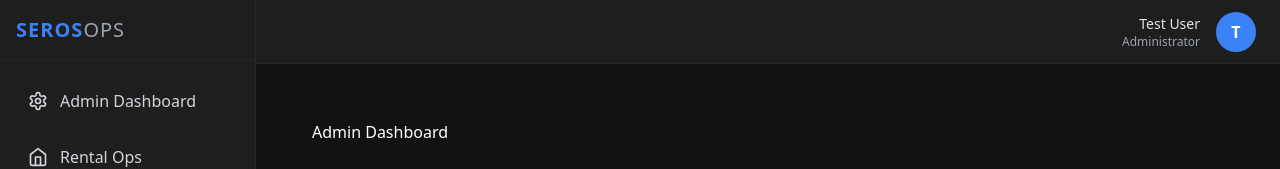
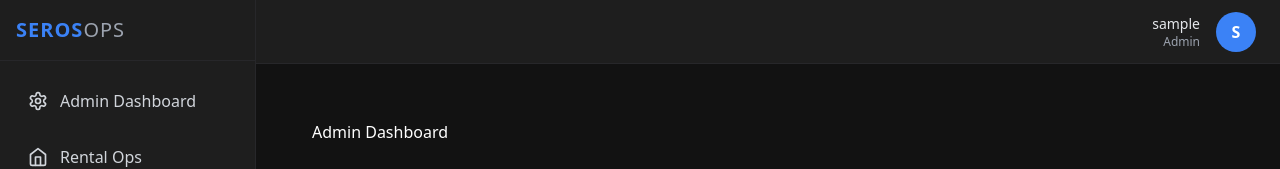
Before and after one commit to Sharmavatsal/Seros, a React (Vite) app in the folder frontend/: page /admin in a window 1280 px wide. Shown: the top 169 px of the page. Built offline with nearby package versions, Linux system fonts and the light colour scheme; sample sign-in values are in the browser's storage.

Commit message:
feat: implement dynamic sidebar rendering based on role

```diff
--- a/frontend/src/components/layout/MainLayout.jsx
+++ b/frontend/src/components/layout/MainLayout.jsx
@@ -1,7 +1,19 @@
-import { Link, Outlet } from 'react-router-dom';
-import { Home, HardHat, Wrench, Settings, LogOut } from 'lucide-react';
+import { Link, Outlet, useNavigate } from 'react-router-dom';
+import { Home, HardHat, Wrench, Settings, LogOut, User as UserIcon } from 'lucide-react';
+import { useAuthStore } from '../../store/authStore';
 
 const Sidebar = () => {
+  const user = useAuthStore((state) => state.user);
+  const logout = useAuthStore((state) => state.logout);
+  const navigate = useNavigate();
+
+  const handleLogout = () => {
+    logout();
+    navigate('/login');
+  };
+
+  const isAdmin = user?.role === 'admin';
+
   return (
     <div className="w-64 bg-surface border-r border-border h-full flex flex-col">
       <div className="p-4 border-b border-border">
@@ -9,26 +21,34 @@ const Sidebar = () => {
       </div>
 
       <nav className="flex-1 p-4 space-y-2">
+        {isAdmin && (
           <Link to="/admin" className="flex items-center space-x-3 p-3 rounded-md hover:bg-gray-800 text-gray-300 hover:text-white transition-colors">
             <Settings size={20} />
             <span>Admin Dashboard</span>
           </Link>
+        )}
+        {(isAdmin || user?.role === 'rental_manager') && (
           <Link to="/rental" className="flex items-center space-x-3 p-3 rounded-md hover:bg-gray-800 text-gray-300 hover:text-white transition-colors">
             <Home size={20} />
             <span>Rental Ops</span>
           </Link>
+        )}
+        {(isAdmin || user?.role === 'piling_manager') && (
           <Link to="/piling" className="flex items-center space-x-3 p-3 rounded-md hover:bg-gray-800 text-gray-300 hover:text-white transition-colors">
             <HardHat size={20} />
             <span>Piling Ops</span>
           </Link>
+        )}
+        {(isAdmin || user?.role === 'om_manager') && (
           <Link to="/om" className="flex items-center space-x-3 p-3 rounded-md hover:bg-gray-800 text-gray-300 hover:text-white transition-colors">
             <Wrench size={20} />
             <span>O&M Ops</span>
           </Link>
+        )}
       </nav>
 
       <div className="p-4 border-t border-border">
-        <button className="flex items-center space-x-3 p-3 w-full rounded-md hover:bg-red-900/20 text-alert transition-colors">
+        <button onClick={handleLogout} className="flex items-center space-x-3 p-3 w-full rounded-md hover:bg-red-900/20 text-alert transition-colors">
           <LogOut size={20} />
           <span>Logout</span>
         </button>
@@ -38,15 +58,17 @@ const Sidebar = () => {
 };
 
 const TopNav = () => {
+  const user = useAuthStore((state) => state.user);
+
   return (
     <header className="h-16 bg-surface border-b border-border flex items-center justify-end px-6">
       <div className="flex items-center space-x-4">
         <div className="text-right">
-          <p className="text-sm font-medium text-gray-200">Test User</p>
-          <p className="text-xs text-gray-400">Administrator</p>
+          <p className="text-sm font-medium text-gray-200">{user?.username || 'User'}</p>
+          <p className="text-xs text-gray-400 capitalize">{user?.role?.replace('_', ' ') || 'Guest'}</p>
         </div>
-        <div className="h-10 w-10 rounded-full bg-primary flex items-center justify-center font-bold text-white">
-          T
+        <div className="h-10 w-10 rounded-full bg-primary flex items-center justify-center font-bold text-white uppercase">
+          {user?.username ? user.username.charAt(0) : <UserIcon size={20} />}
         </div>
       </div>
     </header>
```
Lines whose indentation alone changed are shown as unchanged.
